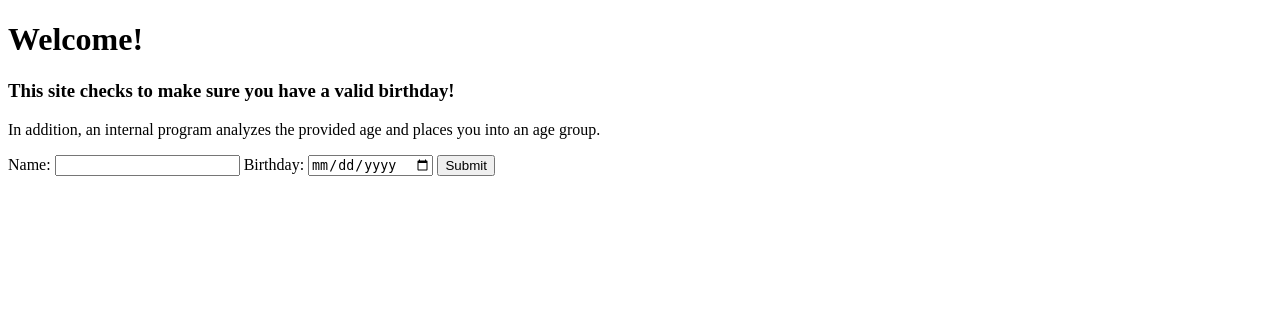
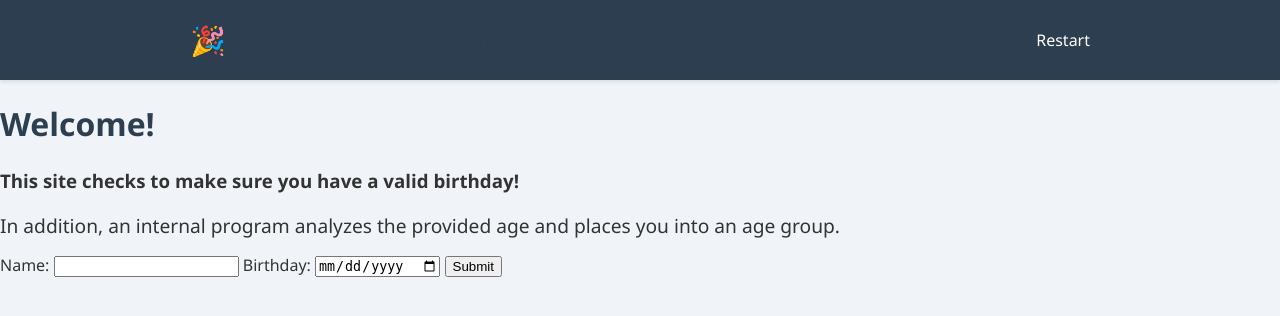
Before and after one commit to dkareti/flask-age-checker, a Flask app: page / in a window 1280 px wide. Shown: the top 316 px of the page. Run offline with Flask 3, Linux system fonts and the light colour scheme; parts of the project's set-up code (start-up, migrations or seed data) failed here and were passed over.

Commit message:
Added styling to the web app

```diff
--- a/app.py
+++ b/app.py
@@ -18,6 +18,13 @@ def index():
 def result():
     name = request.form.get('name')
 
+    parts = name.strip().split()
+
+    # Default to empty in case of missing values
+    first_name = parts[0] if len(parts) > 0 else ""
+    last_name = parts[1] if len(parts) > 1 else ""
+
+
     birthday_str = request.form.get('birthday')
 
     try:
@@ -32,11 +39,11 @@ def result():
         else:
             age = today.year - birthday.year - ((today.month, today.day) < (birthday.month, birthday.day))
             age_group = predict_age_group(age)
-            message = (f"Hello {name}, your birthday is valid! \nAs of today you are {age} years old"
-                       f" and you're in the '{age_group}' age group.")
+            message = (f"Hello {first_name}, your birthday is valid! \nAs of today you are {age} years old"
+                       f" and, based on your age, you're placed in the '{age_group}' age group.")
     except ValueError:
         valid = False
-        message = "You didn't select a day! INVALID date format"
+        message = "You didn't select a valid date! :( )"
         age_group = None
     return render_template('result.html', message=message, valid=valid, age_group = age_group)
 
--- a/predict.py
+++ b/predict.py
@@ -8,6 +8,7 @@
 #####################
 
 import joblib
+import pandas as pd
 
 # Load pre-trained model and label encoder
 try:
@@ -17,5 +18,6 @@ except FileNotFoundError:
     raise RuntimeError("Model files not found. Run train_model.py first.")
 
 def predict_age_group(age):
-    encoded = model.predict([[age]])[0]
+    input_df = pd.DataFrame([[age]], columns=['age'])
+    encoded = model.predict(input_df)[0]
     return label_encoder.inverse_transform([encoded])[0]
--- a/templates/index.html
+++ b/templates/index.html
@@ -2,9 +2,22 @@
 <!DOCTYPE html>
 <html>
 <head>
-    <title>Flask Input Form</title>
+    <meta charset="UTF-8">
+    <meta name="viewport" content="width=device-width, initial-scale=1.0">
+    <title>Is your Birthday Valid?</title>
+    <link rel="stylesheet" href="styling/styles.css">
 </head>
 <body>
+
+    <header>
+        <div class="header-container">
+            <h1 class="site-title">🎉 Age Group Classifier</h1>
+            <nav>
+                <a href="/">Restart</a>
+            </nav>
+        </div>
+    </header>
+
     <h1>Welcome!</h1>
 
     <h3>This site checks to make sure you have a valid birthday!</h3>
--- /dev/null
+++ b/templates/styling/styles.css
@@ -0,0 +1,87 @@
+.root {
+    --white: #ffffff;
+    --bright-green: #3ca03c;
+    --dark-text: #003366;
+}
+
+header {
+    background-color: #2c3e50;
+    color: white;
+    padding: 20px 0;
+    box-shadow: 0 2px 4px rgba(0,0,0,0.1);
+}
+
+.header-container {
+    max-width: 900px;
+    margin: 0 auto;
+    padding: 0 20px;
+    display: flex;
+    justify-content: space-between;
+    align-items: center;
+}
+
+.site-title {
+    margin: 0;
+    font-size: 1.8em;
+}
+
+nav a {
+    margin-left: 20px;
+    color: white;
+    text-decoration: none;
+    font-weight: 500;
+}
+
+nav a:hover {
+    text-decoration: underline;
+}
+
+body {
+    font-family: 'Segoe UI', Tahoma, Geneva, Verdana, sans-serif;
+    background: #f0f4f8;
+    color: #333;
+    margin: 0;
+    padding: 0;
+}
+
+.container {
+    max-width: 800px;
+    margin: 50px auto;
+    padding: 30px;
+    background: white;
+    box-shadow: 0 0 15px rgba(0, 0, 0, 0.1);
+    border-radius: 10px;
+}
+
+h1 {
+    color: #2c3e50;
+    font-size: 2em;
+    line-height: 1.4;
+}
+
+p, h2 {
+    font-size: 1.2em;
+    margin-bottom: 15px;
+}
+
+a {
+    color: #0066cc;
+    text-decoration: none;
+    font-weight: bold;
+}
+
+a:hover {
+    text-decoration: underline;
+}
+
+footer {
+    text-align: center;
+    margin-top: 50px;
+    font-size: 0.9em;
+    color: #888;
+}
+
+.emoji {
+    font-size: 1.5em;
+    margin-right: 8px;
+}
```
Also changed, not shown: templates/result.html (+28 -7 lines), 2 other files.
